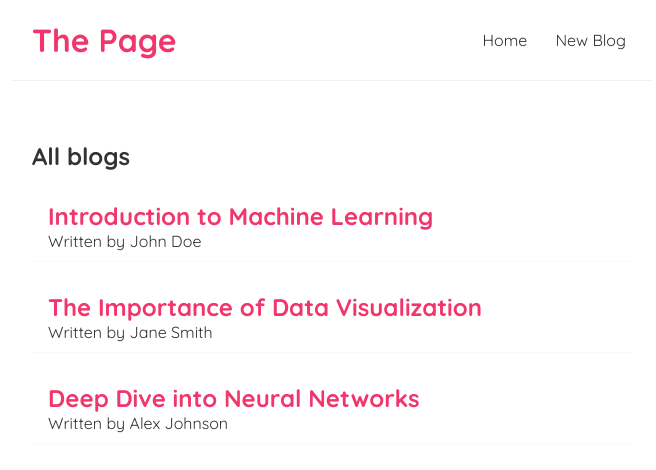
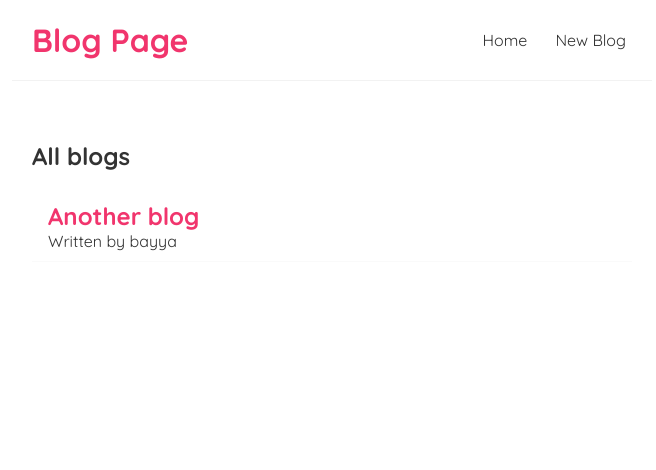
Before and after one commit to adhilbayya/react-blog-page, a React (Create React App) app in the folder app/: page / in a window 1280 px wide. Shown: the top 470 px of the page, without its empty margins (308-964 px from the left). Built offline with nearby package versions, Linux system fonts and the light colour scheme; data requests are answered from the project's data file.

Commit message:
Added the full frontend

```diff
--- a/app/data/db.json
+++ b/app/data/db.json
@@ -1,22 +1,10 @@
 {
   "blogs": [
     {
-      "id": 1,
-      "title": "Introduction to Machine Learning",
-      "body": "Machine learning is a subset of artificial intelligence that focuses on the development of computer programs that can access data and use it to learn for themselves. The process of learning begins with observations or data, such as examples, direct experience, or instruction, in order to look for patterns in data and make better decisions in the future based on the examples that we provide.",
-      "author": "John Doe"
-    },
-    {
-      "id": 2,
-      "title": "The Importance of Data Visualization",
-      "body": "Data visualization is a crucial aspect of data analysis and interpretation. It involves the graphical representation of data to provide insights into complex datasets. By using charts, graphs, and other visual elements, data visualization enables users to understand trends, patterns, and outliers in the data more easily. This helps in making informed decisions and communicating findings effectively to stakeholders.",
-      "author": "Jane Smith"
-    },
-    {
-      "id": 3,
-      "title": "Deep Dive into Neural Networks",
-      "body": "Neural networks are a set of algorithms, modeled loosely after the human brain, that are designed to recognize patterns. They interpret sensory data through a kind of machine perception, labeling, or clustering raw input. The patterns they recognize are numerical, contained in vectors, into which all real-world data, be it images, sound, text, or time series, must be translated.",
-      "author": "Alex Johnson"
+      "id": "782c",
+      "title": "Another blog",
+      "body": "this is a new blog which is also created for the purpose of storing the data",
+      "author": "bayya"
     }
   ]
 }
--- a/app/src/components/blogdetails.js
+++ b/app/src/components/blogdetails.js
@@ -1,4 +1,4 @@
-import { useParams } from "react-router-dom";
+import { useNavigate, useParams } from "react-router-dom";
 import useFetch from "./useFetch";
 
 const BlogDetails = () => {
@@ -8,6 +8,15 @@ const BlogDetails = () => {
     isPending,
     isError,
   } = useFetch("http://localhost:8000/blogs/" + id);
+
+  const handleClick = () => {
+    fetch("http://localhost:8000/blogs/" + blog.id, {
+      method: "DELETE",
+    }).then(() => {
+      history("/");
+    });
+  };
+  const history = useNavigate();
   return (
     <div className="blog-details">
       {isPending && <div>Loading...</div>}
@@ -19,6 +28,7 @@ const BlogDetails = () => {
             Written by <b>{blog.author}</b>
           </p>
           <div>{blog.body}</div>
+          <button onClick={handleClick}>Delete</button>
         </article>
       )}
     </div>
--- a/app/src/components/create.js
+++ b/app/src/components/create.js
@@ -1,14 +1,30 @@
 import React, { useState } from "react";
+import { useNavigate } from "react-router-dom";
 
 export default function Create() {
   const [title, setTitle] = useState("");
   const [body, setBody] = useState("");
   const [author, setAuthor] = useState("");
+  const [isPending, setIsPending] = useState(false);
+  const history = useNavigate();
 
   const handleSubmit = (e) => {
     e.preventDefault();
     const blog = { title, body, author };
-    console.log(blog);
+
+    setIsPending(true);
+
+    setTimeout(() => {
+      fetch("http://localhost:8000/blogs", {
+        method: "POST",
+        headers: { "content-type": "appliction/json" },
+        body: JSON.stringify(blog),
+      }).then(() => {
+        console.log("Posted");
+        setIsPending(false);
+        history("/");
+      });
+    }, 1000);
   };
 
   return (
@@ -35,7 +51,8 @@ export default function Create() {
           value={author}
           onChange={(e) => setAuthor(e.target.value)}
         ></input>
-        <button>Add Blog</button>
+        {!isPending && <button>Add Blog</button>}
+        {isPending && <button disabled>Adding...</button>}
       </form>
     </div>
   );
--- a/app/src/components/navbar.js
+++ b/app/src/components/navbar.js
@@ -3,7 +3,7 @@ import { Link } from "react-router-dom";
 const Navbar = () => {
   return (
     <div className="header">
-      <h1 className="header-title">The Page</h1>
+      <h1 className="header-title">Blog Page</h1>
       <div className="links">
         <Link className="home" to="/">
           Home
--- a/app/src/index.css
+++ b/app/src/index.css
@@ -66,6 +66,14 @@
   margin: 20px 0;
 }
 
+.blog-details button {
+  border: 0;
+  background-color: #f1356d;
+  color: #fff;
+  padding: 10px;
+  border-radius: 5px;
+}
+
 .create {
   margin: 0 auto;
   text-align: center;
```
